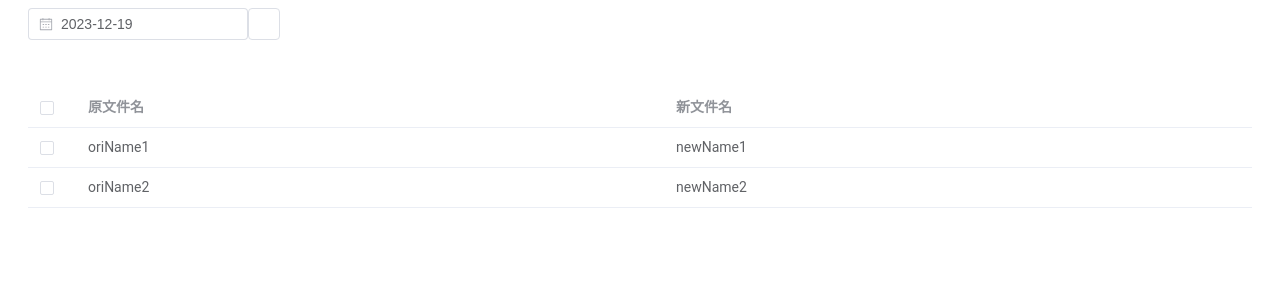
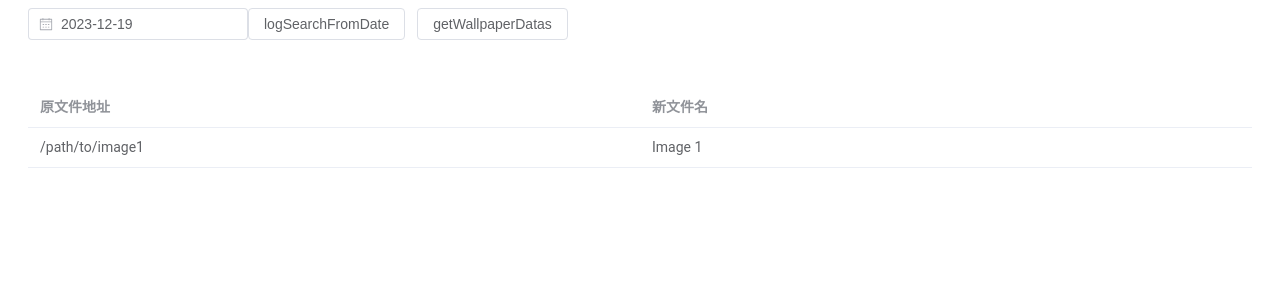
Before and after one commit to Airuxul/wallpapaer-engine-electron, a Vue app: page / in a window 1280 px wide. Shown: the top 300 px of the page. Built offline with nearby package versions, Linux system fonts and the light colour scheme.

Commit message:
后端API优化，公用库建立，前端表格支持修改显示

```diff
--- /dev/null
+++ b/src/common/ipcEvents.ts
@@ -0,0 +1,4 @@
+export const WALLPAPER_EVENT_PRE = 'wallpaper:'
+export enum WallpaperEvents {
+  GET_WALLPAPER_DATAS = WALLPAPER_EVENT_PRE + 'getWallpaperDatas'
+}
--- /dev/null
+++ b/src/common/types.ts
@@ -0,0 +1,4 @@
+export interface WallpaperData {
+  path: string
+  title: string
+}
--- a/src/main/index.ts
+++ b/src/main/index.ts
@@ -2,6 +2,7 @@ import { app, shell, BrowserWindow } from 'electron'
 import { join } from 'path'
 import { electronApp, optimizer, is } from '@electron-toolkit/utils'
 import icon from '../../resources/icon.png?asset'
+import { ipcRegister } from './ipcRegister'
 
 function createWindow(): void {
   // Create the browser window.
@@ -41,13 +42,14 @@ function createWindow(): void {
 app.whenReady().then(() => {
   // Set app user model id for windows
   electronApp.setAppUserModelId('com.electron')
-
   // Default open or close DevTools by F12 in development
   // and ignore CommandOrControl + R in production.
   // see https://github.com/alex8088/electron-toolkit/tree/master/packages/utils
   app.on('browser-window-created', (_, window) => {
     optimizer.watchWindowShortcuts(window)
   })
+
+  ipcRegister()
 
   createWindow()
 
--- a/src/renderer/src/App.vue
+++ b/src/renderer/src/App.vue
@@ -3,18 +3,15 @@
     <el-container>
       <el-header>
         <el-date-picker v-model="searchFromDate" type="date" :clearable="false" />
-        <el-button @click="logSearchFromDate"></el-button>
+        <el-button @click="logSearchFromDate">logSearchFromDate</el-button>
+        <el-button @click="getWallpaperDatas">getWallpaperDatas</el-button>
+        <!-- <el-button @click="testFunction">testFunction</el-button> -->
       </el-header>
       <el-main>
-        <el-table
-          ref="multipleTableRef"
-          class="dataTable"
-          :data="wallpaperDatas"
-          @selection-change="handleSelectionChange"
-        >
-          <el-table-column type="selection" prop="selected"></el-table-column>
-          <el-table-column prop="oriName" label="原文件名"></el-table-column>
-          <el-table-column prop="newName" label="新文件名"></el-table-column>
+        <el-table :data="refWallpaperDatas" class="dataTable">
+          <!-- <el-table-column type="selection" prop="selected"></el-table-column> -->
+          <el-table-column prop="path" label="原文件地址"></el-table-column>
+          <el-table-column prop="title" label="新文件名"></el-table-column>
         </el-table>
       </el-main>
     </el-container>
@@ -24,30 +21,53 @@
 <script setup lang="ts">
 import { ref } from 'vue'
 import { ElTable } from 'element-plus'
-interface WallpaperData {
-  oriName: string
-  newName: string
-  selected: boolean
-}
+import { WallpaperData } from '../../common/types'
+
 // 响应式状态
 // searchFromDate
 const MILLISECONDS_IN_DAY = 86400000
-const searchFromDate = ref(new Date(Date.now() - MILLISECONDS_IN_DAY).toDateString())
+const searchFromDate = ref(new Date(Date.now() - MILLISECONDS_IN_DAY))
+const searchRootPath = ref('E:\\Steam\\steamapps\\workshop\\content\\431960')
+const searchExtensions = ref(['.json'])
+
+// interface WallpaperTableData {
+//   wallpaperData: WallpaperData
+//   selected: boolean
+// }
 
 // table data
-const multipleTableRef = ref<InstanceType<typeof ElTable>>()
-const multipleSelection = ref<WallpaperData[]>([])
-const wallpaperDatas: WallpaperData[] = [
-  { oriName: 'oriName1', newName: 'newName1', selected: false },
-  { oriName: 'oriName2', newName: 'newName2', selected: false }
-]
+// const multipleTableRef = ref<InstanceType<typeof ElTable>>()
+// const multipleSelection = ref<WallpaperData[]>([])
+// const wallpaperTableDatas = ref<WallpaperTableData[]>([
+//   { wallpaperData: { path: '/path/to/image1', title: 'Image 1' }, selected: false },
+//   { wallpaperData: { path: '/path/to/image2', title: 'Image ' }, selected: false }
+// ])
+const refWallpaperDatas = ref<WallpaperData[]>([{ path: '/path/to/image1', title: 'Image 1' }])
 
 // 方法
-const handleSelectionChange = (datas: WallpaperData[]) => {
-  multipleSelection.value = datas
+// function handleSelectionChange(datas: WallpaperData[]) {
+//   multipleSelection.value = datas
+// }
+function logSearchFromDate() {
+  console.log(searchFromDate)
 }
-const logSearchFromDate = () => {
-  console.log(searchFromDate)
+// function testFunction() {
+//   wallpaperTableDatas.pop()
+// }
+async function getWallpaperDatas() {
+  const wallpaperDatas = await window.wallpaperApi.getWallpaperDatas(
+    searchRootPath.value,
+    searchFromDate.value,
+    JSON.parse(JSON.stringify(searchExtensions.value))
+  )
+  for (let i = 0; i < refWallpaperDatas.value.length; ++i) {
+    refWallpaperDatas.value.pop()
+  }
+  for (const wallpaperData of wallpaperDatas) {
+    refWallpaperDatas.value.push(wallpaperData)
+  }
+  console.log(refWallpaperDatas)
+  // refWallpaperDatas.value = JSON.parse(JSON.stringify(wallpaperDatas))
 }
 </script>
 
--- a/tsconfig.web.json
+++ b/tsconfig.web.json
@@ -4,7 +4,8 @@
     "src/renderer/src/env.d.ts",
     "src/renderer/src/**/*",
     "src/renderer/src/**/*.vue",
-    "src/preload/*.d.ts"
+    "src/preload/*.d.ts",
+    "src/common/*.ts"
   ],
   "compilerOptions": {
     "composite": true,
```
Also changed, not shown: src/main/api/wallpaperApi.ts (added, +57 -0 lines), src/main/ipcRegister.ts (added, +13 -0 lines), src/preload/index.d.ts (+8 -1 lines), src/preload/index.ts (+8 -4 lines), tsconfig.node.json (+7 -1 lines), .prettierrc.yaml, 1 other file (tests, documents, lock files or other folders).
